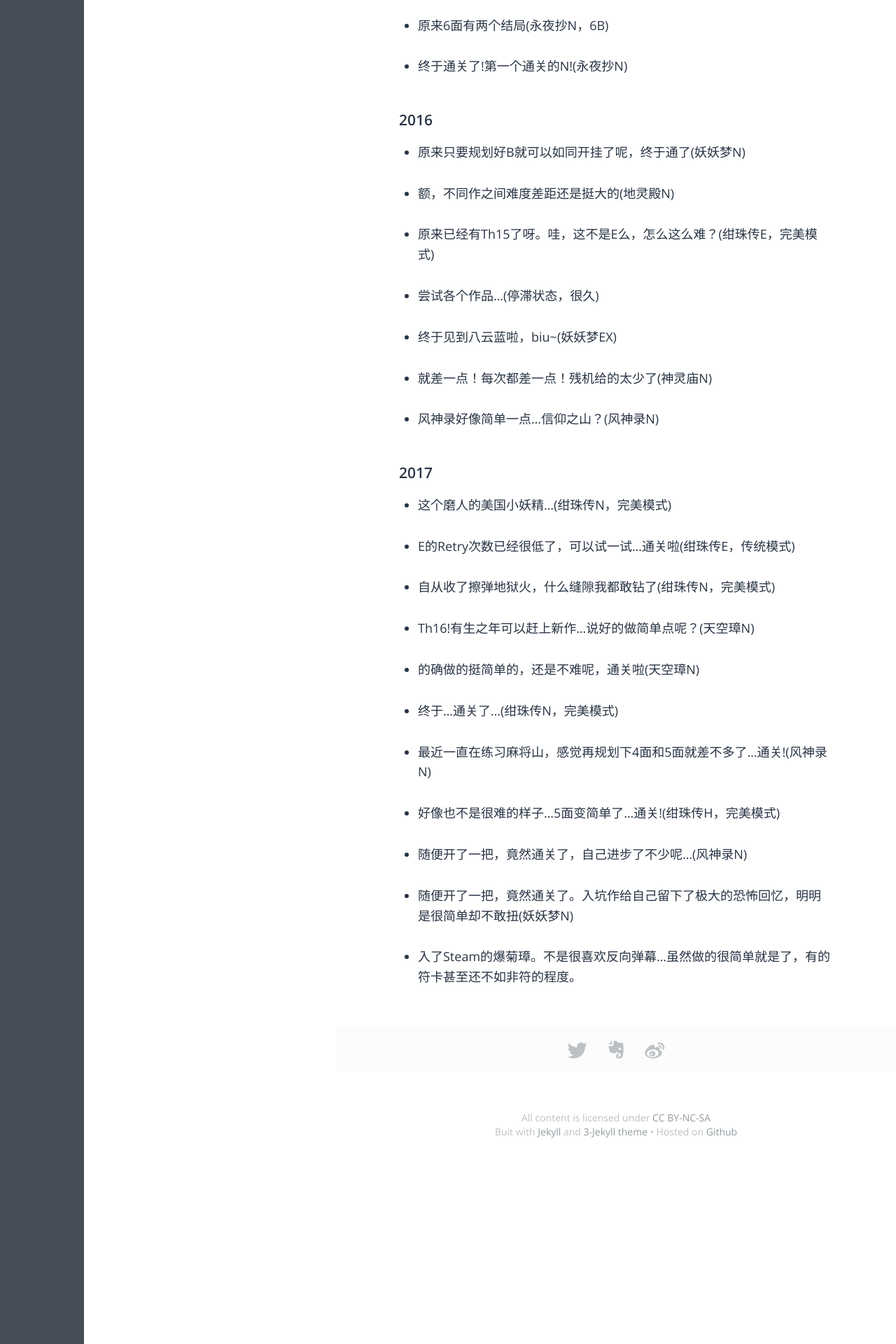
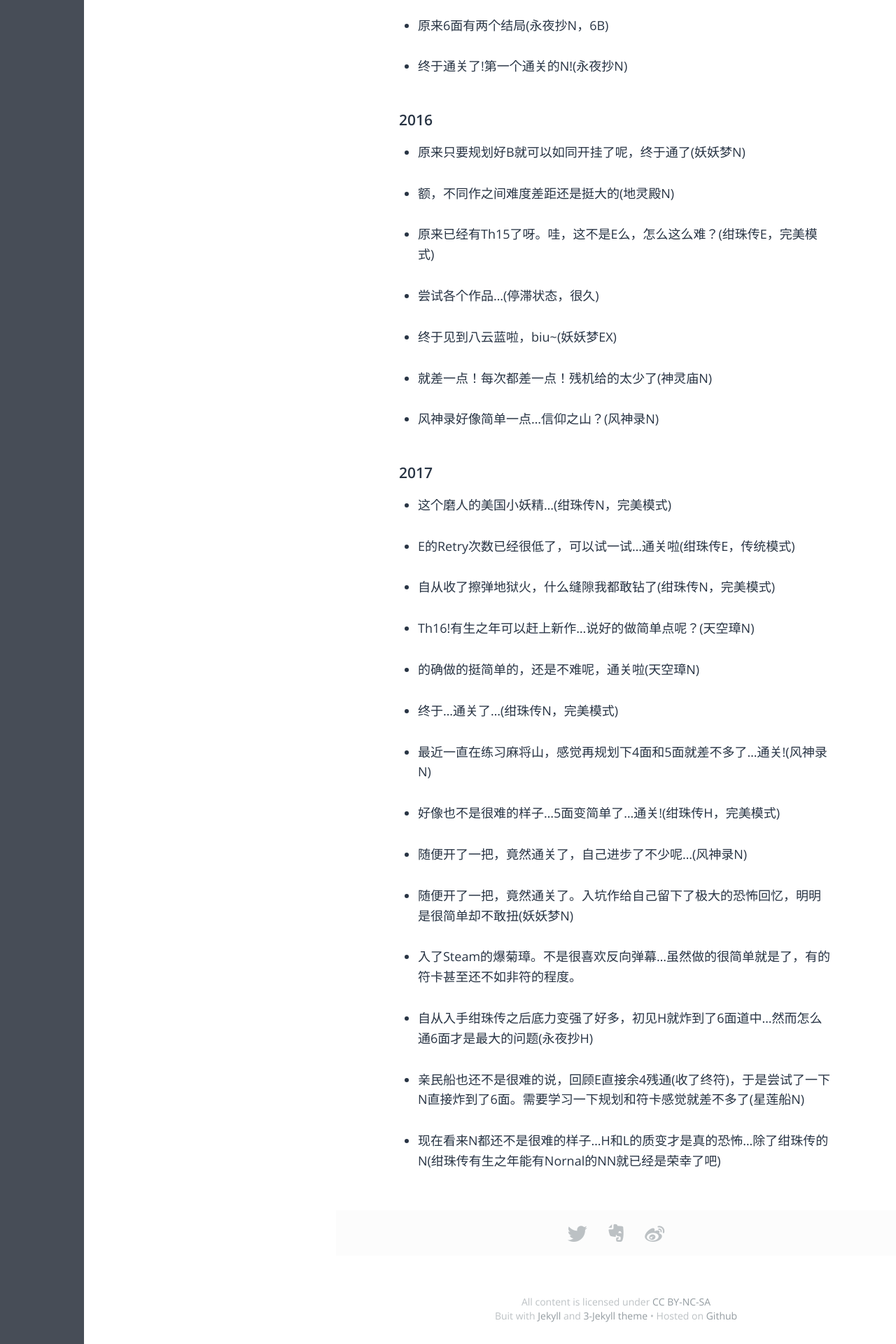
Before and after one commit to irisu-white/irisu-white.github.io, a Jekyll site: the page built from _posts/TouHou/2017-10-15-History-of-me.md, in a window 1280 px wide. Shown: the part 1954-3874 px from the top of the page at 70% size. Built offline with Jekyll 4.4.1, drawn with Linux system fonts in a browser that asks for light colours; some web fonts are replaced.

Commit message:
update new things.

```diff
--- a/_posts/TouHou/2017-10-15-History-of-me.md
+++ b/_posts/TouHou/2017-10-15-History-of-me.md
@@ -101,3 +101,9 @@
 * 随便开了一把，竟然通关了。入坑作给自己留下了极大的恐怖回忆，明明是很简单却不敢扭(妖妖梦N)
 
 * 入了Steam的爆菊璋。不是很喜欢反向弹幕...虽然做的很简单就是了，有的符卡甚至还不如非符的程度。
+
+* 自从入手绀珠传之后底力变强了好多，初见H就炸到了6面道中...然而怎么通6面才是最大的问题(永夜抄H)
+
+* 亲民船也还不是很难的说，回顾E直接余4残通(收了终符)，于是尝试了一下N直接炸到了6面。需要学习一下规划和符卡感觉就差不多了(星莲船N)
+
+* 现在看来N都还不是很难的样子...H和L的质变才是真的恐怖...除了绀珠传的N(绀珠传有生之年能有Nornal的NN就已经是荣幸了吧)
```
